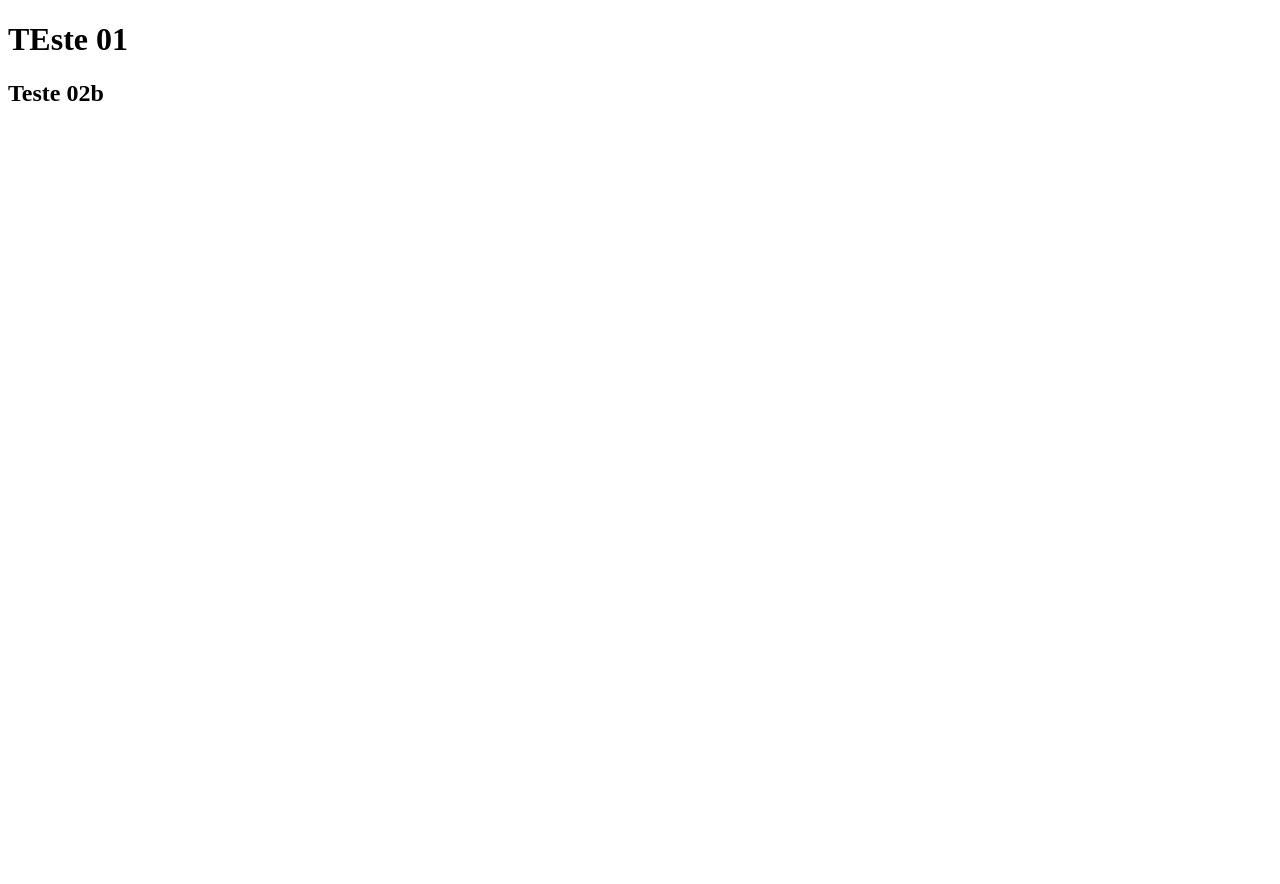
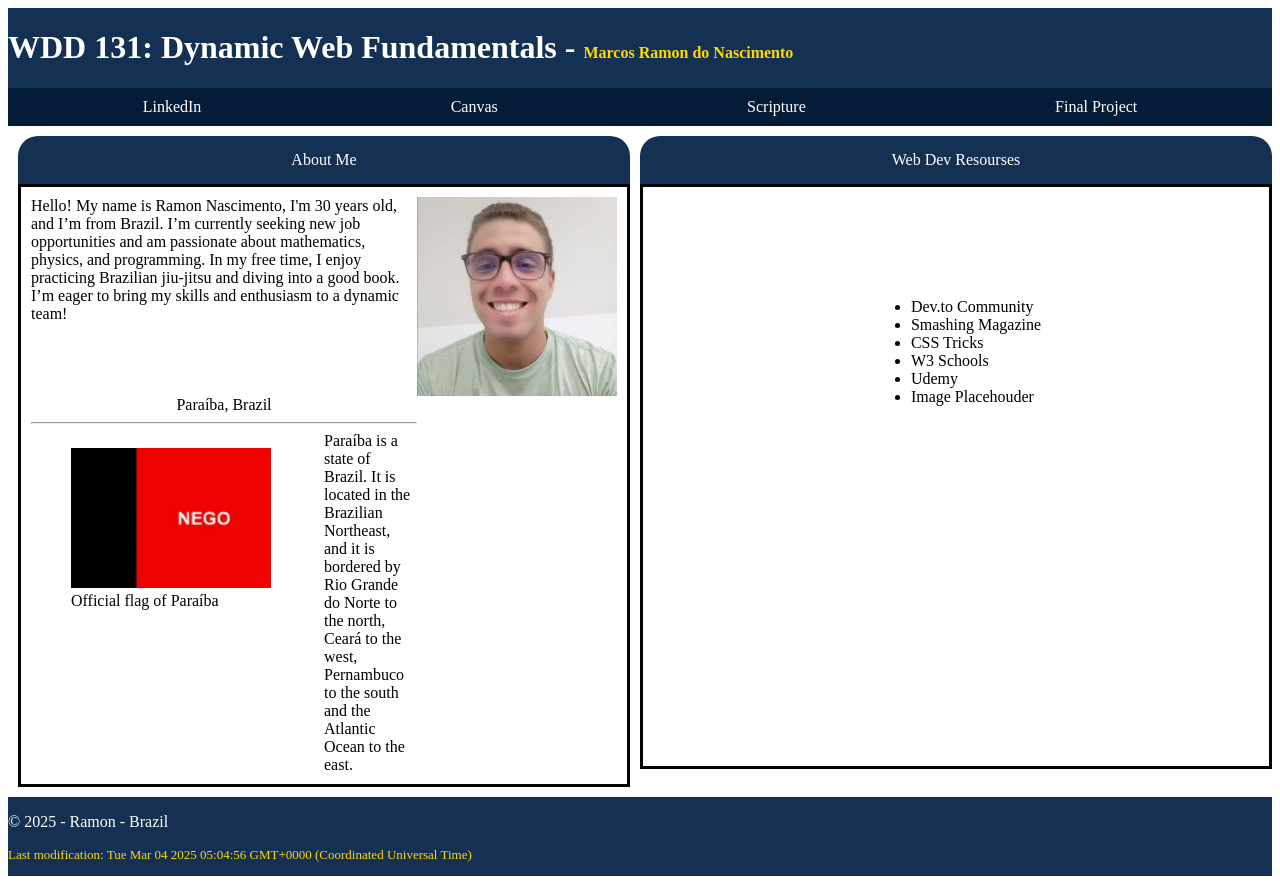
Before and after one commit to ramonglobinho/wdd131, a plain HTML site: page index.html in a window 1280 px wide. Before the commit the page ends 800 px from the top, so only its background shows below. Drawn offline with Linux system fonts and the light colour scheme.

Commit message:
W01 project

```diff
--- a/index.html
+++ b/index.html
@@ -1,12 +1,78 @@
 <!DOCTYPE html>
-<html lang="en">
+<html lang="en-US">
 <head>
     <meta charset="UTF-8">
     <meta name="viewport" content="width=device-width, initial-scale=1.0">
-    <title>TEste</title>
+    <meta name="author" content="Ramon Nascimento">
+    <meta name="description" content="Marcos Ramon do Nascimento - WDD 131 - Dynamic Web Fundamentals A website from the courses studies. With focus on javascript">
+    <link rel="stylesheet" href="styles/base.css">
+    <script src="scripts/getdates.js" defer></script>
+
+    <title>WDD 131 - Dynamic Web Fundamentals - Ramon Nascimento</title>
 </head>
 <body>
-    <h1>TEste 01</h1>
-    <h2>Teste 02b</h2>
+        <header>
+            <h1>WDD 131: Dynamic Web Fundamentals - <span>Marcos Ramon do Nascimento</span></h1>
+            <nav>
+                <a href="https://www.linkedin.com/in/mramon-nascimento">LinkedIn</a>
+                <a href="https://byupw.instructure.com">Canvas</a>
+                <a href="https://www.churchofjesuschrist.org/study/scriptures">Scripture</a>
+                <a href="#FinalProject">Final Project</a>
+            </nav>
+        </header>
+
+    <main>
+        <section class="card">
+            <div class="card-title">
+                About Me
+            </div>
+            <div class="about">
+                <div class="about-text">
+                    Hello! My name is Ramon Nascimento, I'm 30 years old, and I’m from Brazil. I’m currently seeking new job opportunities and am passionate about mathematics, physics, and programming. In my free time, I enjoy practicing Brazilian jiu-jitsu and diving into a good book. I’m eager to bring my skills and enthusiasm to a dynamic team!
+                </div>
+                <img class="ramon-img" src="images/ramon.jpg" alt="Ramon">
+                <div class="card-city"> Paraíba, Brazil <hr></div>
+                <figure class="pb" ><img src="images/pb.png" > <figcaption>Official flag of Paraíba</figcaption></figure>
+                <div class="about-pb">Paraíba is a state of Brazil. It is located in the Brazilian Northeast, and it is bordered by Rio Grande do Norte to the north, Ceará to the west, Pernambuco to the south and the Atlantic Ocean to the east.</div>
+            </div>
+        </section>
+        <section class="card2">
+            <div class="card-title">
+                Web Dev Resourses
+            </div>
+            <div class="card-end">
+                <uL>
+                    <li>
+                        Dev.to Community
+                    </li>
+                    <li>
+                        Smashing Magazine
+                    </li>
+                    <li>
+                        CSS Tricks
+                    </li>
+                    <li>
+                        W3 Schools
+                    </li>
+                    <li>
+                        Udemy
+                    </li>
+                    <li>
+                        Image Placehouder
+                    </li>
+                </uL>
+            </div>
+        </section>
+    </main>
+    <footer>
+        <p>
+            © <span id="currentyear"></span> - Ramon - Brazil
+        </p>
+        <p class="last">
+            Last modification:
+            <span id="lastModified">
+            </span>
+        </p>
+    </footer>
 </body>
 </html>
--- /dev/null
+++ b/scripts/getdates.js
@@ -0,0 +1,7 @@
+const year = document.querySelector("#currentyear");
+const today = new Date();
+year.innerHTML = today.getFullYear();
+
+const alter = document.querySelector("#lastModified")
+let oLast = new Date(document.lastModified);
+alter.innerHTML = oLast;
--- /dev/null
+++ b/styles/base.css
@@ -0,0 +1,117 @@
+body{
+    display: grid;
+    grid-template: 4/2;
+}
+
+header{
+    background-color: #143153;
+
+}
+
+nav{
+    display: flex;
+    justify-content: space-around;
+    padding: 10px;
+    background-color: #051C38;
+
+}
+
+nav a{
+    color: white;
+    text-decoration: none;
+}
+
+main{
+    display: grid;
+    grid-template-columns: 1fr 1fr;
+}
+
+footer{
+    background-color: #143153;
+}
+
+.last {
+    color: #ffd900;
+    font-size: small;
+}
+
+h1{
+    color: white;
+}
+
+h1 span{
+    color: #ffd900;
+    font-size: medium;
+}
+
+footer p{
+    color: white;
+}
+
+.card{
+    display: grid;
+    grid-template: 3/3;
+    padding: 10px;
+
+
+}
+
+.card2{
+
+    padding-top: 10px;
+
+}
+
+.card-title{
+    text-align: center;
+    color: white;
+    background-color: #143153;
+    padding: 15px;
+    border-radius: 20px 20px  0 0 ;
+}
+
+.about{
+display: grid;
+grid-template: 3/3;
+padding: 10px;
+border: black solid;
+box-sizing: border-box;
+}
+
+.about-text{
+    grid-column: 1/3;
+}
+
+.ramon-img{
+    grid-column: 3;
+    grid-row: 1/2;
+
+}
+
+.card-city{
+    grid-column: span 2;
+    grid-row: 2/3;
+    text-align: center;
+
+
+}
+
+.pb{
+    grid-column: 1;
+    grid-row: 3;
+}
+
+.about-pb{
+    grid-column: 2/3;
+}
+
+.card-end{
+    display: flex;
+    justify-content: center;
+    padding-top: 15%;
+    border: black solid;
+    box-sizing: border-box;
+    height: 88.5%;
+
+
+}
```
Also changed, not shown: images/pb.png (added), images/ramon.jpg (added).
